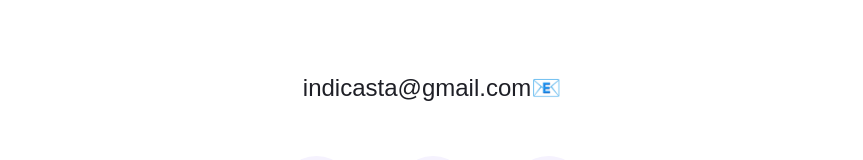
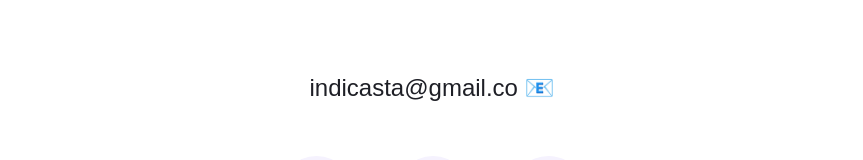
Before and after one commit to indicasta/IndiCasta, a plain HTML site: page index.html in a window 1280 px wide. Shown: the part 1946-2106 px from the top of the page, without its empty margins (208-1071 px from the left). Drawn offline with nearby package versions, Linux system fonts and the light colour scheme; a web font is replaced by a local one.

Commit message:
adding &nbsp to email link footer at homepage

```diff
--- a/index.html
+++ b/index.html
@@ -198,7 +198,7 @@
             href="mailto:indicasta@gmail.com"
             class="email-link-footer"
             title="Email📧to IndiCasta🧿"
-            >indicasta@gmail.com📧</a
+            >indicasta@gmail.co&nbsp📧</a
           >
         </div>
         <div class="d-flex justify-content-center social-links mb-5">
```
